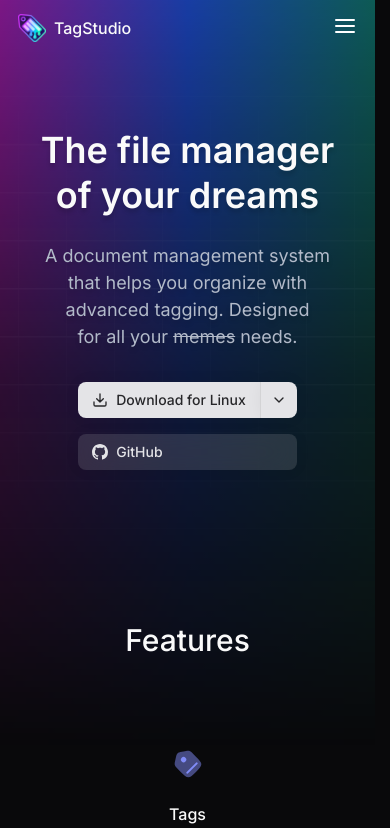
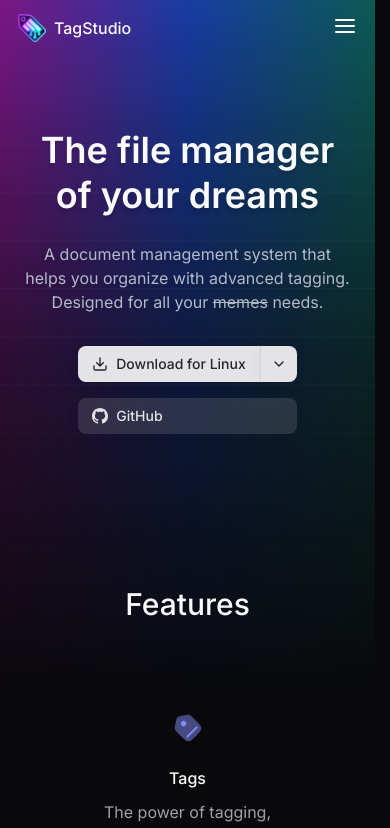
Before and after one commit to tarikcoskun/tagstudio-website, a Next.js app: page / in a window 390 px wide. Shown: the top 828 px of the page. Built offline with nearby package versions, Linux system fonts and the light colour scheme.

Commit message:
adjust mobile view

```diff
--- a/modules/changelog/ChangelogPage.module.scss
+++ b/modules/changelog/ChangelogPage.module.scss
@@ -61,7 +61,9 @@
 
       .body {
         color: var(--color-gray-300);
-        font-size: var(--font-size-lg);
+        @include media(">md") {
+          font-size: var(--font-size-lg);
+        }
 
         > :first-child {
           margin-top: 0;
--- a/modules/home/HomePage.module.scss
+++ b/modules/home/HomePage.module.scss
@@ -46,9 +46,11 @@
       max-width: 800px;
       margin-top: 1.5rem;
       color: var(--theme-text-on-hero);
-      font-size: var(--font-size-lg);
       text-shadow: 0 4px 4px rgb(0 0 0 / 0.15);
       text-wrap: balance;
+      @include media(">md") {
+        font-size: var(--font-size-lg);
+      }
     }
 
     .buttons {
```
